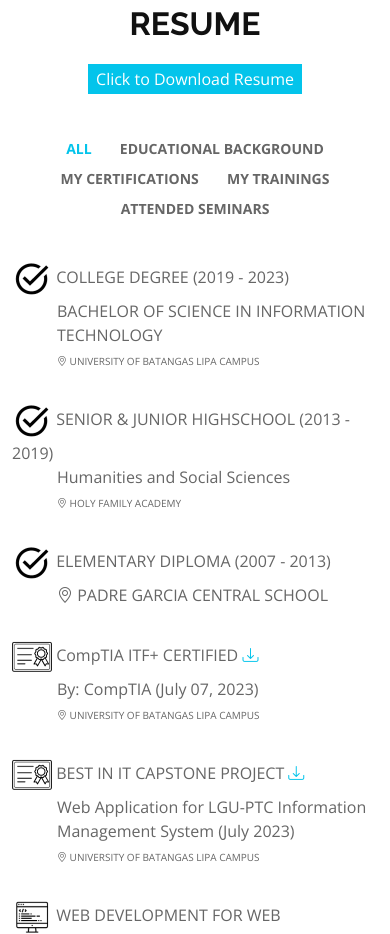
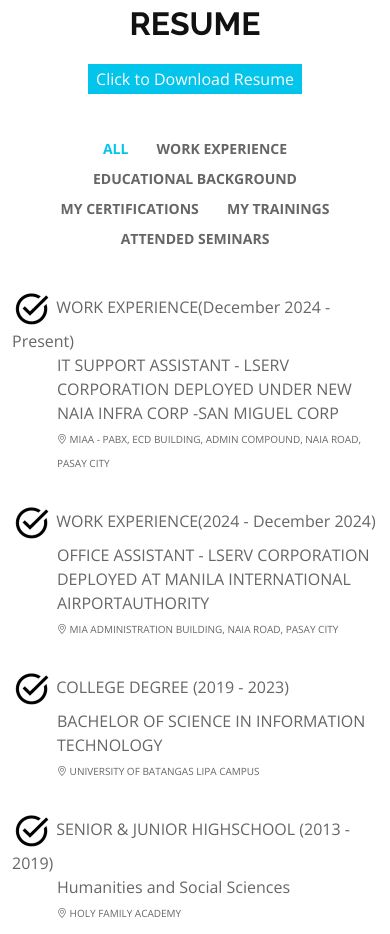
Before and after one commit to DavidAngelooo/DavidAngelooo, a plain HTML site: page index.html in a window 390 px wide. Shown: the part 3820-4754 px from the top of the page. Drawn offline with nearby package versions, Linux system fonts and the light colour scheme.

Commit message:
Update index.html
24/02/2025 - 5:38PM

```diff
--- a/index.html
+++ b/index.html
@@ -237,6 +237,7 @@
           <div class="col-lg-12 d-flex justify-content-center">
             <ul id="portfolio-flters">
               <li data-filter="*" class="filter-active"> All</li>
+              <li data-filter=".filter-workexperience"> WORK EXPERIENCE</li>
               <li data-filter=".filter-education"> EDUCATIONAL BACKGROUND</li>
               <li data-filter=".filter-certificate">MY CERTIFICATIONS</li>
               <li data-filter=".filter-training">MY TRAININGS</li>
@@ -246,6 +247,28 @@
         </div>
 
         <div class="row portfolio-container">
+
+           <!-- Work Experience -->
+
+           <div class="col-lg-4 col-md-6 portfolio-item .filter-workexperience">
+            <div class="quote">
+              <b><img src="assets/img/check.png" alt=""></b> WORK EXPERIENCE(December 2024 - Present)
+              <div style="padding-left: 45px;">
+               IT SUPPORT ASSISTANT - LSERV CORPORATION DEPLOYED UNDER NEW NAIA INFRA CORP -SAN MIGUEL CORP<br>
+              <span style="font-size: 10px;"> <i class="bi bi-geo-alt"></i> MIAA - PABX, ECD BUILDING, ADMIN COMPOUND, NAIA ROAD, PASAY CITY</span>
+              </div>
+            </div>
+          </div>
+
+          <div class="col-lg-4 col-md-6 portfolio-item .filter-workexperience">
+            <div class="quote">
+              <b><img src="assets/img/check.png" alt=""></b> WORK EXPERIENCE(2024 - December 2024)
+              <div style="padding-left: 45px;">
+               OFFICE ASSISTANT - LSERV CORPORATION DEPLOYED AT MANILA INTERNATIONAL AIRPORTAUTHORITY<br>
+              <span style="font-size: 10px;"> <i class="bi bi-geo-alt"></i> MIA ADMINISTRATION BUILDING, NAIA ROAD, PASAY CITY</span>
+              </div>
+            </div>
+          </div>
 
           <!-- Education -->
 
```
